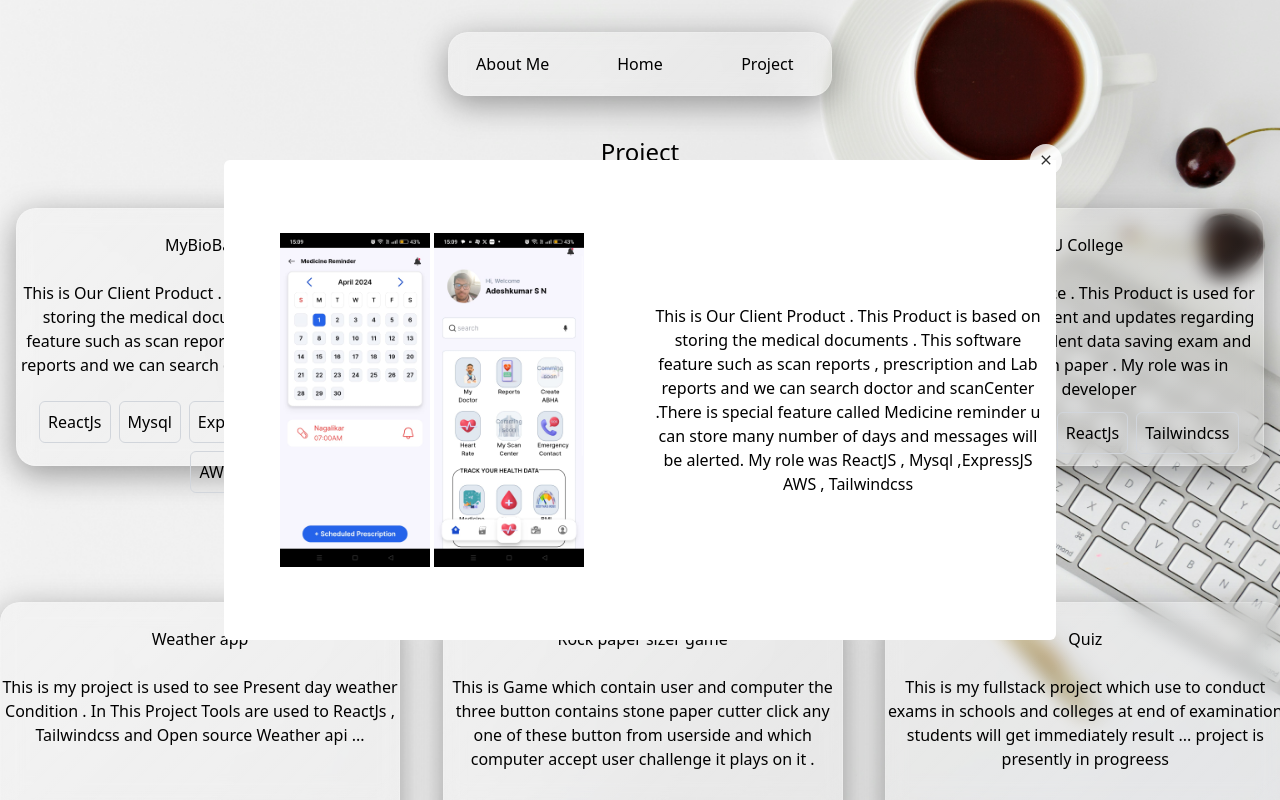
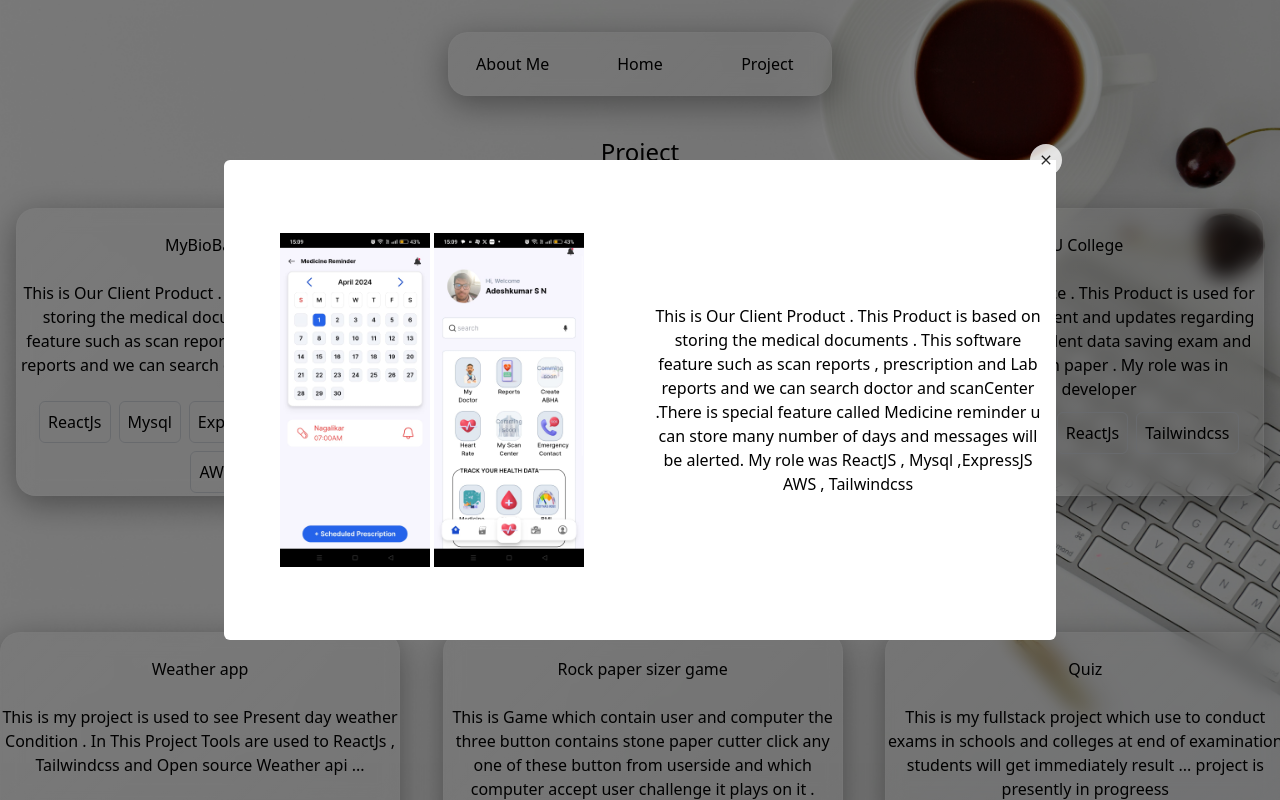
Before and after one commit to Rohitadesh/myportfolio, a Next.js app: page /project in a window 1280 px wide. Both pictures are taken after a click on the element 216 px from the left and 337 px from the top of the page. Built offline with nearby package versions, Linux system fonts and the light colour scheme.

Commit message:
data commit

```diff
--- a/src/pages/components/SingleData.js
+++ b/src/pages/components/SingleData.js
@@ -4,12 +4,17 @@ import { IoMdClose } from "react-icons/io";
 const SingleData = ({setState,data,height,width}) =>{
     // console.log(data[0].Description)
 
+
+
+
+
+
     return(
         <>
          { data &&
 
-            <div className="h-screen w-screen  bg-transparent flex flex-col justify-center items-center
-            ">
+            <div className="h-screen w-screen   flex flex-col justify-center items-center
+            bg-black/50">
                 <div className='rounded-full h-8 w-8   right-[17%]  absolute  z-[200] top-[18%] bg-white opacity-80
                 max-sm:relative max-sm:top-[2rem]    max-sm:left-[10.2rem]     max-sm:
                 sm:max-lg:top-[1rem] sm:max-lg:left-[22rem]  sm:max-lg:relative flex justify-center items-center' onClick={()=>setState(false)}>
--- a/src/pages/components/companyproject.js
+++ b/src/pages/components/companyproject.js
@@ -8,7 +8,7 @@ const CompanyProject  = ({title,dataId,tools,description,setId}) =>{
     return(
         <>
 
-       <div   className="h-[18  rem] glass w-[25rem]   shadow-xl
+       <div   className="h-[18rem] glass w-[25rem]   shadow-xl  hover:-translate-y-1 hover:scale-110
                     sm:max-lg:w-[14rem]  sm:max-lg:h-[25rem] max-sm:h-[25rem] max-sm:w-[20rem]
                         " onClick={(e)=>setId(e.target.id)} >
                 <div   className="w-full   h-[12rem] sm:max-lg:h-[14rem] flex flex-col justify-center items-center gap-6
```
